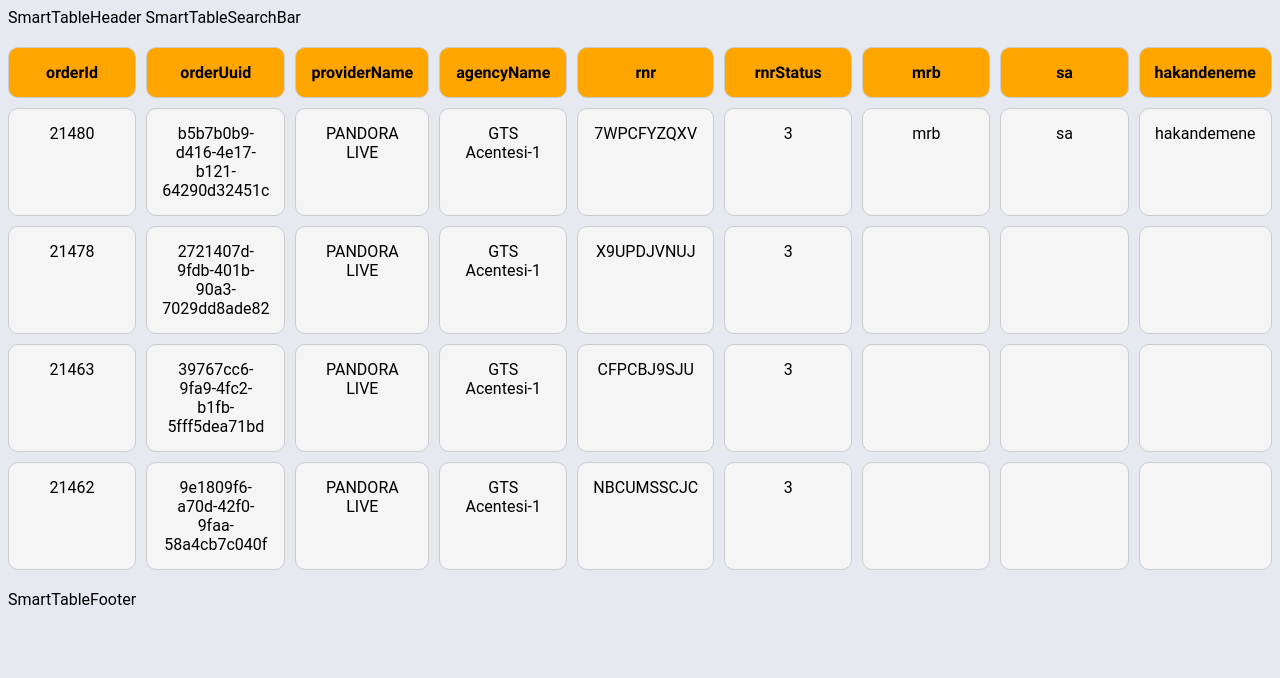
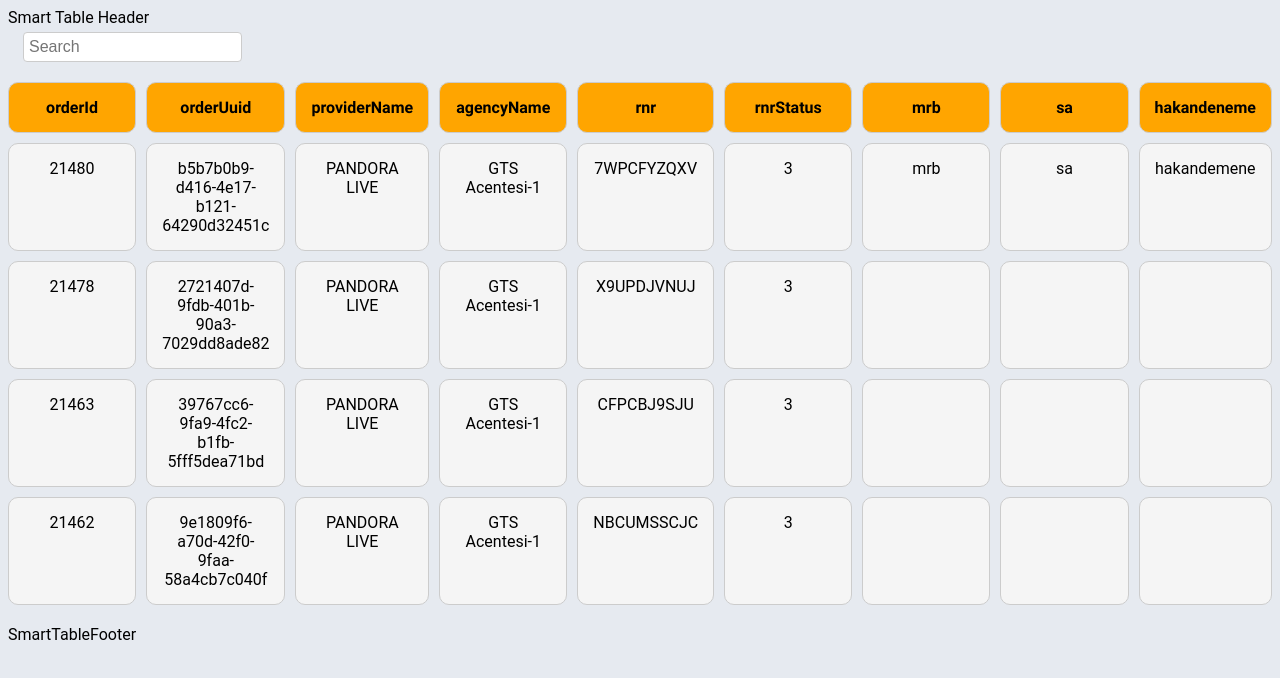
Before and after one commit to Mwiert/miniSpa, a Vue app: page /pinkpanthers in a window 1280 px wide. Shown: the top 678 px of the page. Built offline with nearby package versions, Linux system fonts and the light colour scheme; a web font is replaced by a local one.

Commit message:
Add search bar, fix CSS

```diff
--- a/src/components/SmartTable/SmartTable.vue
+++ b/src/components/SmartTable/SmartTable.vue
@@ -1,8 +1,8 @@
 <template>
     <div class="smart-table-c">
-         <SmartTableHeader /> <!-- Header kısmı filters ve searchbar'ı içerir -->
+        <SmartTableHeader v-on:search-input="handleSearchInput" /> <!-- Header kısmı filters ve searchbar'ı içerir v-on ile emit ettiğimiz değerleri alıyoruz-->
 
-        <SmartTableBody :tableData="dummies"/>
+        <SmartTableBody :tableData="filteredData" />
 
         <SmartTableFooter /> <!-- Footer kısmı pagination içerir -->
     </div>
@@ -23,8 +23,26 @@ export default{
     },
     data() {
         return {
-           dummies: dummies
+           dummies: dummies,
+           searchTerm: ''
         };
+    },
+    computed: {
+        filteredData() {
+            if (!this.searchTerm) {
+                return this.dummies; //search yoksa direk bütün verileri göster
+            }//stirngfy yapılabilir ??
+            return this.dummies.filter(item => //data içinde dönüyoruz ve tüm data verilerimizi alıyoruz
+                Object.values(item).some(value => // some eğer search içinde uyuşan bazı terimler varsa bunları true olarak bize döndürüyor örnek olarak pandora live yazmak yerine live yazarsak bize true döner
+                    value && value.toString().toLowerCase().includes(this.searchTerm.toLowerCase())//include kullanmak için ve yazılan sonuçlar doğru gelsin diye ek bir filtreleme yapıyoruz search ve data karşılaştırması yapıp sonucu getiriyoruz
+                )
+            );
+        }
+    },
+    methods: {
+        handleSearchInput(value: string) {
+            this.searchTerm = value;
+        }
     }
 };
 </script>
--- a/src/components/SmartTable/SmartTableBody.vue
+++ b/src/components/SmartTable/SmartTableBody.vue
@@ -1,6 +1,6 @@
 
 <template>
-  <div class="grid-container">
+  <div class="smart-table-body-c">
     <div class="grid-header" v-for="(header, index) in headers" :key="index">
       {{ header }}
     </div>
@@ -31,52 +31,57 @@ export default {
 
 <style lang="scss" scoped>
 
-.grid-container {
+.smart-table-body-c {
   display: grid;
     margin-top: 20px;
     margin-bottom: 20px;
     grid-template-columns: v-bind('gridTemplateColumns'); //computed içerisinde column sayısını dinamik olarak alıp vbind ile css içine geç
     gap: 10px;
+
+  &.fadeIn {
+    animation: fadeIn 1s ease-in-out;
   }
 
-.grid-header, .grid-item {
+  .grid-header {
+  font-weight: bold;
+  background-color: orange;
+  color: black;
   padding: 15px;
   border: 1px solid #ccc;
   text-align: center;
   border-radius: 10px;
   transition: transform 0.2s, background-color 0.3s;
+
+  &:hover {
+    background-color: #ffd900;
   }
-
-.grid-header {
-    font-weight: bold;
-    background-color: orange;
-    color: black
-}
-
-.grid-header:hover {
-    background-color: #ffd900;
 }
 
 .grid-item {
+  padding: 15px;
+  border: 1px solid #ccc;
+  text-align: center;
+  border-radius: 10px;
+  transition: transform 0.2s, background-color 0.3s;
   background-color: #f5f5f5;
-}
 
-.grid-item:hover {
+  &:hover {
     background-color: #ff4949;
     box-shadow: 0 4px 8px rgba(0, 0, 0, 0.1);
   }
-
-@keyframes fadeIn {
-    from { opacity: 0; }
-    to { opacity: 1; }
 }
-
-.grid-container {
-    animation: fadeIn 1s ease-in-out;
 }
 
 .grid-row {
   display: contents;
 }
 
+@keyframes fadeIn {
+  from {
+    opacity: 0;
+  }
+  to {
+    opacity: 1;
+  }
+}
 </style>
--- a/src/components/SmartTable/SmartTableHeader.vue
+++ b/src/components/SmartTable/SmartTableHeader.vue
@@ -1,6 +1,6 @@
 <template>
-    SmartTableHeader
-    <SearchBar />
+    Smart Table Header
+    <SearchBar v-on:search-value="handleSearchInput" /><!-- SearchBardan emit ettiğimiz değeri buraya alıyoruz ki daha sonra ihtiyacımız kolursa direk header içinden alalım -->
 </template>
 
 <script lang="ts">
@@ -9,6 +9,14 @@ export default {
     name: 'SmartTableHeader',
     components: {
         SearchBar
+    },
+    methods: {
+        handleSearchInput(value: string) {
+            this.$emit('search-input', value); //Tekrardan emit ettik ki tablomuza alabilelim bu değeri
+        }
     }
 }
 </script>
+
+<style lang="scss" scoped>
+</style>
--- a/src/components/SmartTable/SmartTableSearchBar.vue
+++ b/src/components/SmartTable/SmartTableSearchBar.vue
@@ -1,9 +1,43 @@
 <template>
-    SmartTableSearchBar
+    <form class="search-bar-c">
+        <div>
+            <input type="text" v-on:input="handleSearch" placeholder="Search">
+        </div>
+    </form>
 </template>
 
 <script lang="ts">
 export default {
-    name: 'SmartTableSearchBar'
+    name: 'SmartTableSearchBar',
+    data() {
+        return {};
+    },
+    methods: {
+        handleSearch(event: Event) {
+            const input = event.target as HTMLInputElement;
+            this.$emit("search-value",input.value) //Search ettiğimiz emit ediyoruz ki diğer componentlerde kullanabilelim.
+        }
+    }
 }
 </script>
+
+<style lang="scss">
+.search-bar-c {
+    margin: 5px;
+    display: flex;
+    align-items: center;
+
+    input[type="text"] {
+        padding: 5px;
+        font-size: 16px;
+        border: 1px solid #ccc;
+        border-radius: 4px;
+        margin-left: 10px;
+    }
+
+    input[type="text"]:focus {
+        outline: none;
+        border-color: #007bff;
+    }
+}
+</style>
```
Lines whose indentation alone changed are shown as unchanged.
